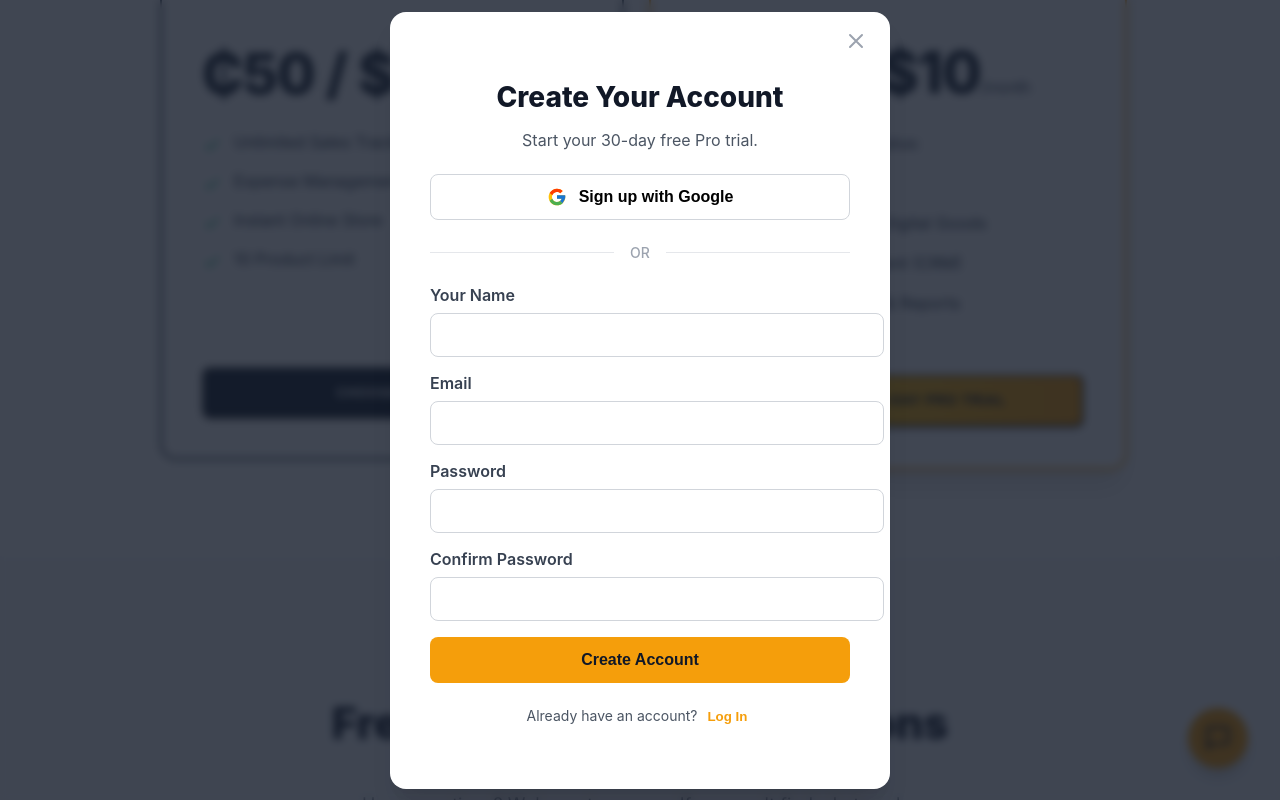
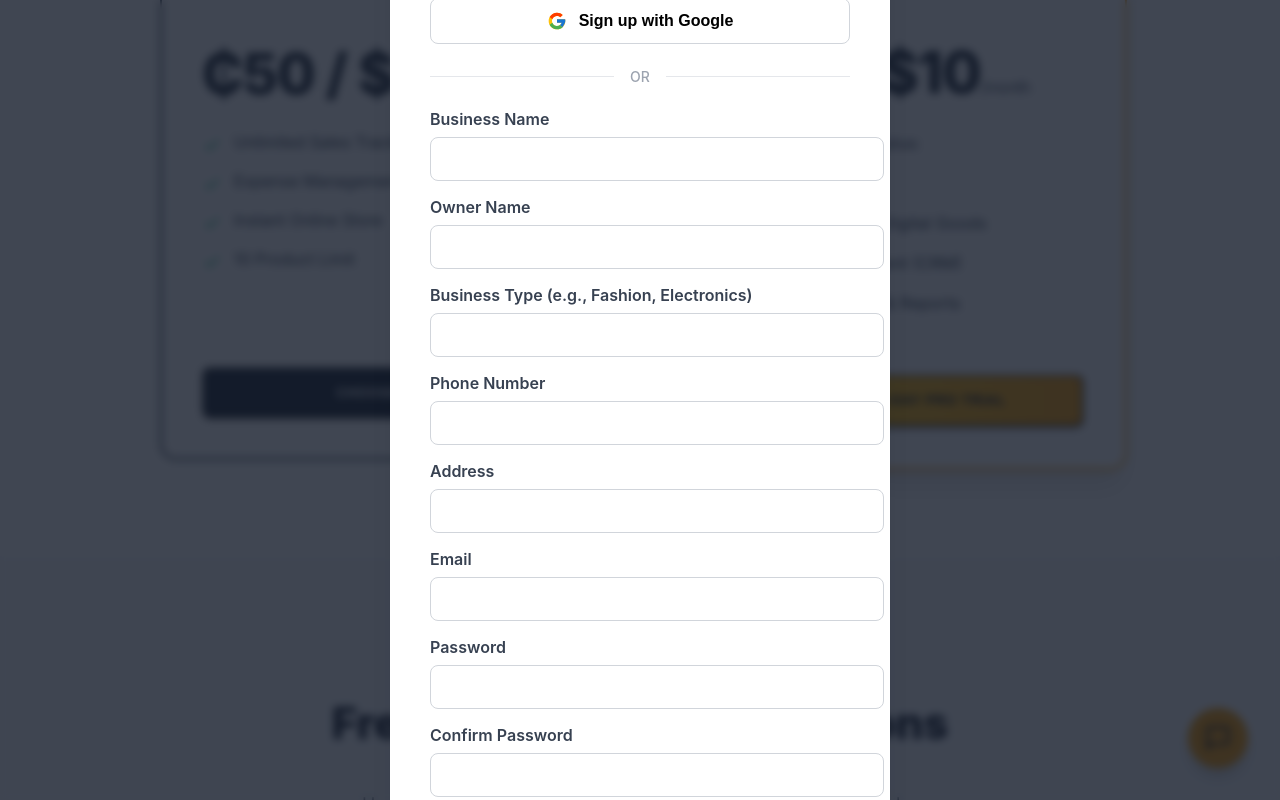
Before and after one commit to Kweku12-byte/Focosmode, a React (Create React App) app: page / in a window 1280 px wide. Both pictures are taken after a click on the button "START YOUR 30-DAY PRO TRIAL". Shown: the part 5150-5950 px from the top of the page. Built offline with nearby package versions, Linux system fonts and the light colour scheme; no server answers.

Commit message:
Updated UI/fixed bugs

```diff
--- a/src/components/AuthModal.js
+++ b/src/components/AuthModal.js
@@ -1,5 +1,7 @@
 import React, { useState, useEffect } from 'react';
+// FIX: The CSS file is in the parent 'src' directory, not the 'components' folder.
 import './AuthModal.css';
+// FIX: Corrected path to go up one level from 'components' to 'src', then into 'Services'.
 import { auth, db } from '../Services/firebase';
 import {
     createUserWithEmailAndPassword,
@@ -34,10 +36,17 @@ const AuthModal = ({ closeModal, initialView }) => {
     const navigate = useNavigate();
 
     // --- Form State ---
-    const [name, setName] = useState('');
     const [email, setEmail] = useState('');
     const [password, setPassword] = useState('');
     const [confirmPassword, setConfirmPassword] = useState('');
+
+    // UPDATE: Added state for all new business fields
+    const [businessName, setBusinessName] = useState('');
+    const [ownerName, setOwnerName] = useState('');
+    const [businessType, setBusinessType] = useState('');
+    const [phone, setPhone] = useState('');
+    const [address, setAddress] = useState('');
+
 
     useEffect(() => {
         setView(initialView);
@@ -55,21 +64,27 @@ const AuthModal = ({ closeModal, initialView }) => {
             const userCredential = await createUserWithEmailAndPassword(auth, email, password);
             const user = userCredential.user;
 
+            // UPDATE: Send verification email
             await sendEmailVerification(user);
 
             const trialEndDate = new Date();
             trialEndDate.setDate(trialEndDate.getDate() + 30);
 
-            await setDoc(doc(db, "users", user.uid), {
-                uid: user.uid,
-                name: name,
-                email: email,
+            // UPDATE: Saving to 'businesses' collection with the user's UID as the document ID
+            await setDoc(doc(db, "businesses", user.uid), {
+                ownerUid: user.uid,
+                businessName: businessName,
+                ownerName: ownerName,
+                businessType: businessType,
+                phone: phone,
+                address: address,
+                email: user.email, // Use the verified email from auth
                 createdAt: Timestamp.fromDate(new Date()),
-                plan: "pro_trial",
-                trialEndDate: Timestamp.fromDate(trialEndDate)
+                plan: "trialing", // Set plan to 'trialing'
+                trialEndsAt: Timestamp.fromDate(trialEndDate)
             });
 
-            setView('verify');
+            setView('verify'); // Show the "verify email" message
 
         } catch (err) {
             setError(err.message.replace('Firebase: ', ''));
@@ -108,20 +123,26 @@ const AuthModal = ({ closeModal, initialView }) => {
             const result = await signInWithPopup(auth, provider);
             const user = result.user;
 
-            const userDocRef = doc(db, "users", user.uid);
-            const userDoc = await getDoc(userDocRef);
+            const businessDocRef = doc(db, "businesses", user.uid);
+            const businessDoc = await getDoc(businessDocRef);
 
-            // Create a user profile only if it's their first time signing in
-            if (!userDoc.exists()) {
+            // Create a business profile only if it's their first time signing in
+            if (!businessDoc.exists()) {
                 const trialEndDate = new Date();
                 trialEndDate.setDate(trialEndDate.getDate() + 30);
-                await setDoc(userDocRef, {
-                    uid: user.uid,
-                    name: user.displayName,
+                await setDoc(businessDocRef, {
+                    ownerUid: user.uid,
+                    // For Google sign-in, we use their display name as a default for both fields
+                    businessName: user.displayName,
+                    ownerName: user.displayName,
                     email: user.email,
                     createdAt: Timestamp.fromDate(new Date()),
-                    plan: "pro_trial",
-                    trialEndDate: Timestamp.fromDate(trialEndDate)
+                    plan: "trialing",
+                    trialEndsAt: Timestamp.fromDate(trialEndDate),
+                    // These fields will be empty, can be prompted in a "complete your profile" step later
+                    businessType: '',
+                    phone: '',
+                    address: '',
                 });
             }
 
@@ -218,47 +239,41 @@ const AuthModal = ({ closeModal, initialView }) => {
 
                         <form onSubmit={isLoginView ? handleLogin : handleSignup}>
                             {!isLoginView && (
-                                <div className="input-group">
-                                    <label htmlFor="name">Your Name</label>
-                                    <input
-                                        type="text"
-                                        id="name"
-                                        value={name}
-                                        onChange={(e) => setName(e.target.value)}
-                                        required
-                                    />
-                                </div>
+                                <>
+                                    <div className="input-group">
+                                        <label htmlFor="businessName">Business Name</label>
+                                        <input type="text" id="businessName" value={businessName} onChange={(e) => setBusinessName(e.target.value)} required />
+                                    </div>
+                                    <div className="input-group">
+                                        <label htmlFor="ownerName">Owner Name</label>
+                                        <input type="text" id="ownerName" value={ownerName} onChange={(e) => setOwnerName(e.target.value)} required />
+                                    </div>
+                                     <div className="input-group">
+                                        <label htmlFor="businessType">Business Type (e.g., Fashion, Electronics)</label>
+                                        <input type="text" id="businessType" value={businessType} onChange={(e) => setBusinessType(e.target.value)} required />
+                                    </div>
+                                     <div className="input-group">
+                                        <label htmlFor="phone">Phone Number</label>
+                                        <input type="tel" id="phone" value={phone} onChange={(e) => setPhone(e.target.value)} required />
+                                    </div>
+                                      <div className="input-group">
+                                        <label htmlFor="address">Address</label>
+                                        <input type="text" id="address" value={address} onChange={(e) => setAddress(e.target.value)} required />
+                                    </div>
+                                </>
                             )}
                             <div className="input-group">
                                 <label htmlFor="email">Email</label>
-                                <input
-                                    type="email"
-                                    id="email"
-                                    value={email}
-                                    onChange={(e) => setEmail(e.target.value)}
-                                    required
-                                />
+                                <input type="email" id="email" value={email} onChange={(e) => setEmail(e.target.value)} required />
                             </div>
                             <div className="input-group">
                                 <label htmlFor="password">Password</label>
-                                <input
-                                    type="password"
-                                    id="password"
-                                    value={password}
-                                    onChange={(e) => setPassword(e.target.value)}
-                                    required
-                                />
+                                <input type="password" id="password" value={password} onChange={(e) => setPassword(e.target.value)} required />
                             </div>
                             {!isLoginView && (
                                 <div className="input-group">
                                     <label htmlFor="confirmPassword">Confirm Password</label>
-                                    <input
-                                        type="password"
-                                        id="confirmPassword"
-                                        value={confirmPassword}
-                                        onChange={(e) => setConfirmPassword(e.target.value)}
-                                        required
-                                    />
+                                    <input type="password" id="confirmPassword" value={confirmPassword} onChange={(e) => setConfirmPassword(e.target.value)} required />
                                 </div>
                             )}
 
```
